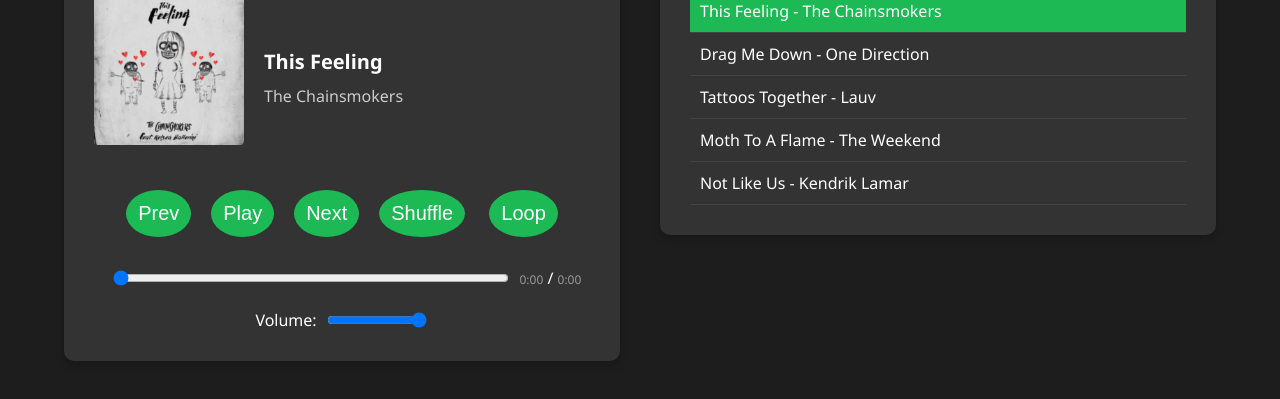
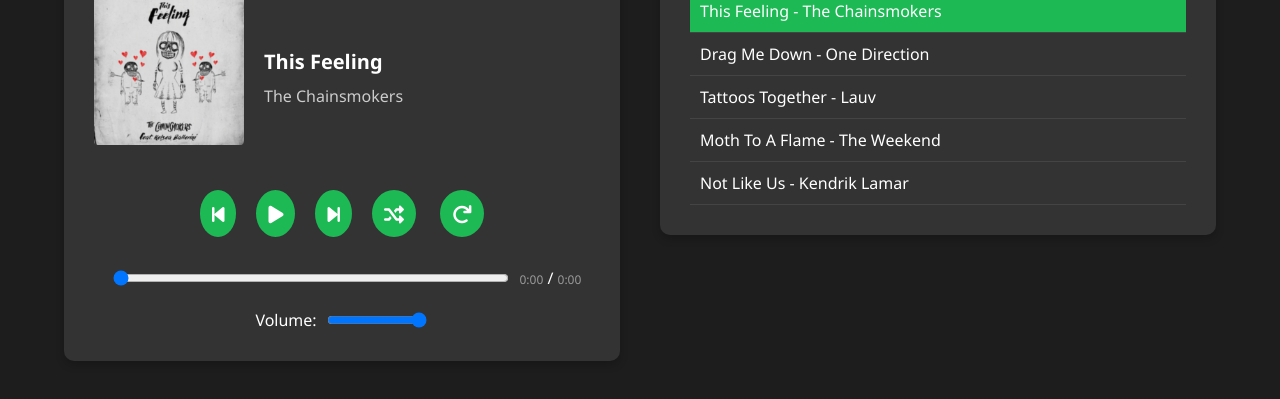
Before and after one commit to manish-2412/Spotify-Clone, a plain HTML site: page index.html in a window 1280 px wide. Shown: the part 271-670 px from the top of the page. Drawn offline with Linux system fonts and the light colour scheme.

Commit message:
Update index.html

```diff
--- a/index.html
+++ b/index.html
@@ -5,6 +5,7 @@
     <meta name="viewport" content="width=device-width, initial-scale=1.0">
     <title>Spotify-like Music Player</title>
     <link rel="stylesheet" href="styles.css">
+    <link rel="stylesheet" href="https://cdnjs.cloudflare.com/ajax/libs/font-awesome/6.0.0-beta3/css/all.min.css">
 </head>
 <body>
     <div class="container">
@@ -23,12 +24,22 @@
                 </div>
             </div>
             <div class="controls">
-                <button id="prev-btn" class="control-btn prev-btn" onclick="prevTrack()">Prev</button>
-                <button id="play-btn" class="control-btn play-btn" onclick="togglePlayPause()">Play</button>
-                <button id="next-btn" class="control-btn next-btn" onclick="nextTrack()">Next</button>
+                <button id="prev-btn" class="control-btn prev-btn" onclick="prevTrack()">
+                    <i class="fas fa-step-backward"></i>
+                </button>
+                <button id="play-btn" class="control-btn play-btn" onclick="togglePlayPause()">
+                    <i class="fas fa-play"></i>
+                </button>
+                <button id="next-btn" class="control-btn next-btn" onclick="nextTrack()">
+                    <i class="fas fa-step-forward"></i>
+                </button>
                 <div class="control-group">
-                    <button id="shuffle-btn" class="control-btn shuffle-btn" onclick="toggleShuffle()">Shuffle</button>
-                    <button id="loop-btn" class="control-btn loop-btn" onclick="toggleLoop()">Loop</button>
+                    <button id="shuffle-btn" class="control-btn shuffle-btn" onclick="toggleShuffle()">
+                        <i class="fas fa-random"></i>
+                    </button>
+                    <button id="loop-btn" class="control-btn loop-btn" onclick="toggleLoop()">
+                        <i class="fas fa-redo"></i>
+                    </button>
                 </div>
             </div>
             <div class="progress-bar-container">
```
